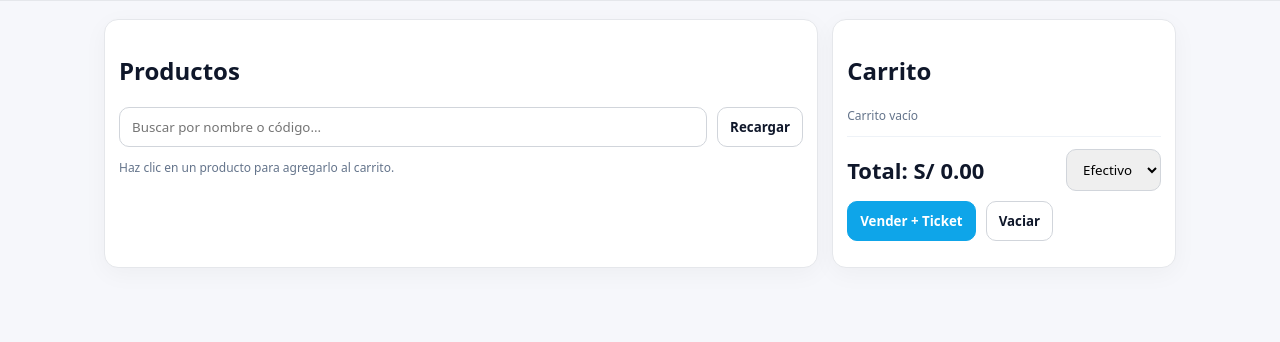
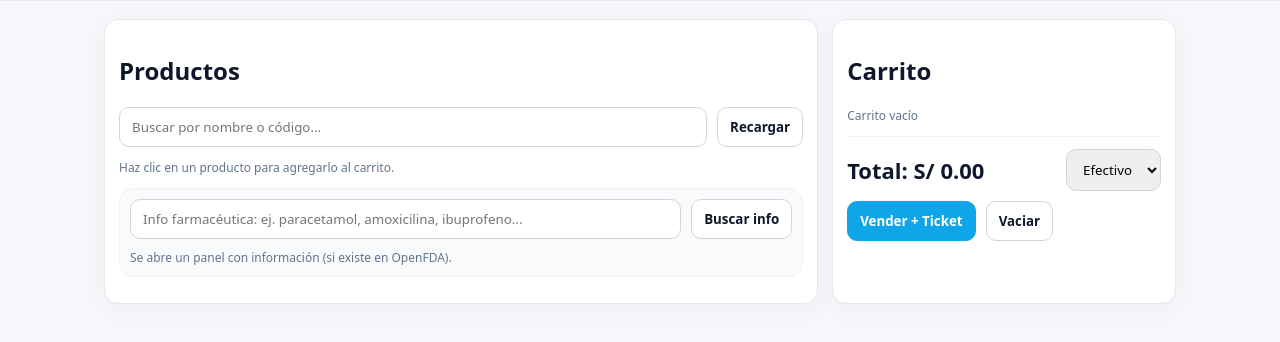
Before and after one commit to Brayannnn2025/farmacia-pos, a plain HTML site: page frontend/pos.html in a window 1280 px wide. Shown: the part 68-410 px from the top of the page. Drawn offline with Linux system fonts and the light colour scheme; no server answers; sample sign-in values are in the browser's storage.

Commit message:
Update pos.html

```diff
--- a/frontend/pos.html
+++ b/frontend/pos.html
@@ -14,6 +14,21 @@
     /* Barra de búsqueda */
     .searchbar{ display:flex; gap:10px; align-items:center; flex-wrap:wrap; }
     .searchbar input{ flex:1 1 260px; }
+
+    /* ✅ Panel “Info farmacéutica” (buscador visible) */
+    .drugbar{
+      display:flex;
+      gap:10px;
+      align-items:center;
+      flex-wrap:wrap;
+      margin-top:10px;
+      padding:10px;
+      border:1px solid #eef2f7;
+      border-radius:14px;
+      background:#f8fafc;
+    }
+    .drugbar input{ flex:1 1 260px; }
+    .drugbar .hint{ font-size:12px; color:#64748b; }
 
     /* Catálogo con cards */
     .catalog{
@@ -124,7 +139,13 @@
 
     <p class="small">Haz clic en un producto para agregarlo al carrito.</p>
 
-    <!-- ✅ Catálogo con tarjetas -->
+    <!-- ✅ NUEVO: buscador visible de info farmacéutica -->
+    <div class="drugbar">
+      <input id="drugSearchTop" placeholder="Info farmacéutica: ej. paracetamol, amoxicilina, ibuprofeno..." />
+      <button id="btnDrugSearchTop" type="button" class="secondary">Buscar info</button>
+      <div class="hint">Se abre un panel con información (si existe en OpenFDA).</div>
+    </div>
+
     <div id="products" class="catalog"></div>
   </section>
 
@@ -169,10 +190,8 @@
   applyRoleVisibility();
 </script>
 
-<!-- ✅ IMPORTANTE:
-     Eliminamos el modal viejo #drugModal porque el modal PRO lo crea pos.js automáticamente.
-     Si lo dejas aquí, se bugea (no aparecen drugSearchInput / toggle).
--->
+<!-- ✅ IMPORTANTE: ya NO ponemos <div id="drugModal">...</div> aquí.
+     El modal PRO lo crea pos.js (ensureDrugModal). -->
 
 <script src="pos.js"></script>
 </body>
```
